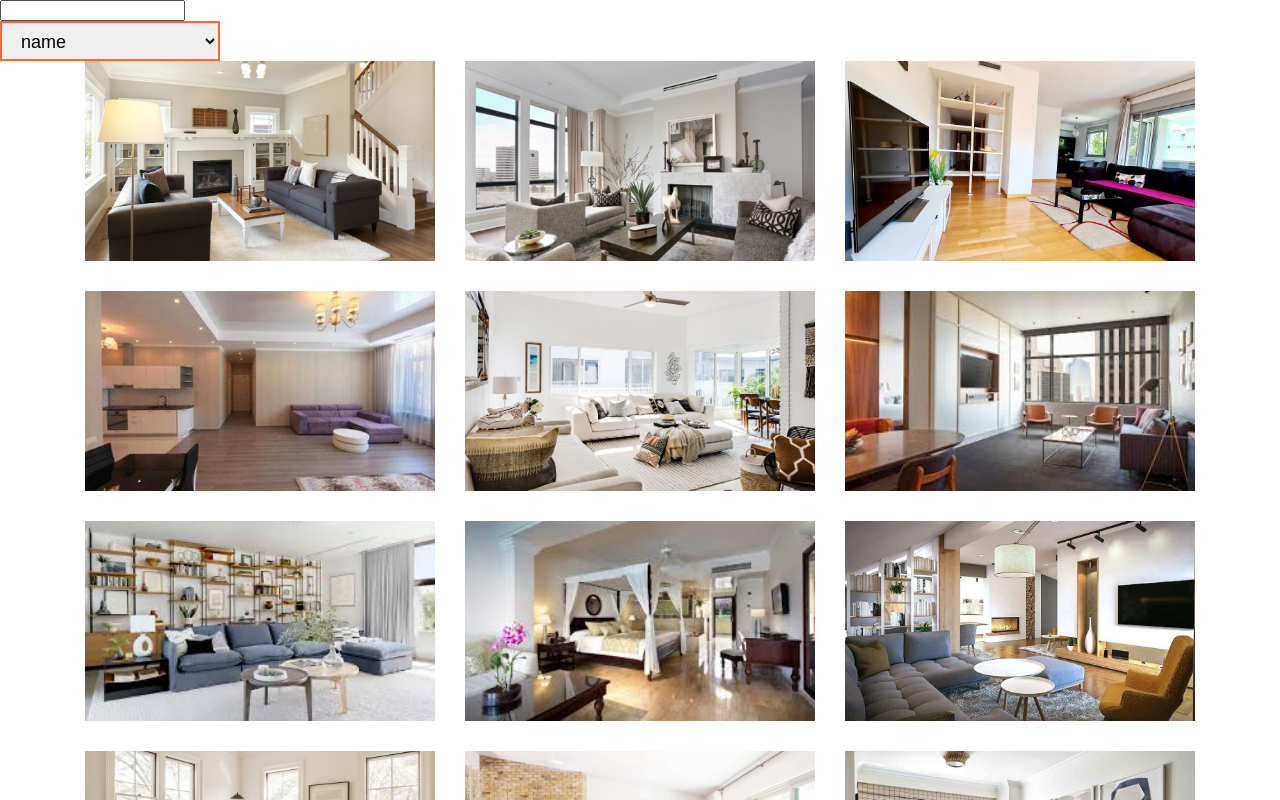
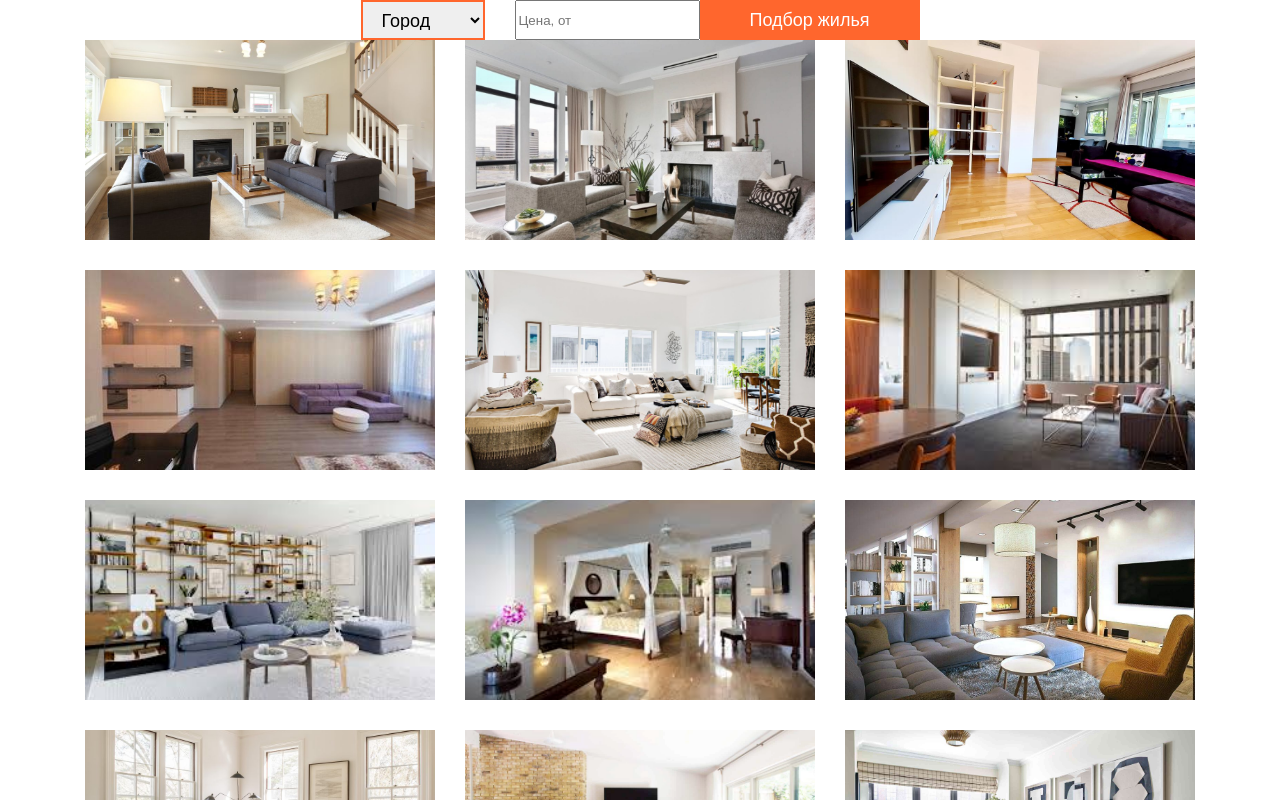
Before and after one commit to Volodymyr-bart/booking-clone_vue, a Vue app: page / in a window 1280 px wide. Shown: the top 800 px of the page. Built offline with nearby package versions, Linux system fonts and the light colour scheme.

Commit message:
finisg 15

```diff
--- a/src/App.vue
+++ b/src/App.vue
@@ -1,8 +1,9 @@
 <template>
   <div class="app">
     <h2>{{ text }}</h2>
-    <CustomInput v-model="text" />
-    <CustomSelect :items="['name', 'label', 'salary']" />
+    <ContainerPage>
+      <ApartmentsFilterForm class="apartments-filter" @submit="handleItemClick" />
+    </ContainerPage>
     <ApartmentsList :items="apartments">
       <template v-slot:apartment="{ apartment }">
         <ApartmentsItem
@@ -18,12 +19,12 @@
 <script>
 import ApartmentsList from "./components/apartment/ApartmentsList.vue";
 import ApartmentsItem from "./components/apartment/ApatmentsItem.vue";
-import CustomInput from "./components/shared/CustomInput.vue";
-import CustomSelect from "./components/shared/CustomSelect.vue";
+import ApartmentsFilterForm from "./components/apartment/ApartmentsFilterForm.vue";
 import apartments from "./components/apartment/apartment";
+import ContainerPage from "./components/shared/ContainerPage.vue";
 export default {
   name: "App",
-  components: { CustomInput, CustomSelect, ApartmentsList, ApartmentsItem },
+  components: { ApartmentsList, ApartmentsItem, ContainerPage, ApartmentsFilterForm },
   data() {
     return {
       text: "",
--- /dev/null
+++ b/src/components/apartment/ApartmentsFilterForm.vue
@@ -0,0 +1,64 @@
+<template>
+  <form class="form" @submit.prevent="handleSubmit">
+    <CustomSelect :items="cities" v-model="city" class="form__select" />
+    <CustomInput v-model="price" placeholder="Цена, от" />
+    <StandartButton class="form__submit" type="submit"> Подбор жилья </StandartButton>
+  </form>
+</template>
+
+<script>
+import CustomSelect from "../shared/CustomSelect";
+import CustomInput from "../shared/CustomInput";
+import StandartButton from "../shared/StandartButton";
+
+export default {
+  components: {
+    CustomSelect,
+    CustomInput,
+    StandartButton,
+  },
+  data() {
+    return {
+      price: "",
+      city: "",
+    };
+  },
+  computed: {
+    cities() {
+      return [
+        { value: "", label: "Город", selected: true },
+        "Kyiv",
+        "Odesa",
+        "Poltava",
+        "Kharkiv",
+        "Dnipro",
+        "Lviv",
+        "Kherson",
+        "Mariupol",
+      ];
+    },
+  },
+  methods: {
+    handleSubmit() {
+      this.$emit("submit", {
+        city: this.city,
+        price: this.price,
+      });
+    },
+  },
+};
+</script>
+
+<style lang="scss" scoped>
+.form {
+  display: flex;
+
+  &__select {
+    margin-right: 30px;
+  }
+
+  &__submit {
+    margin-left: auto;
+  }
+}
+</style>
--- a/src/components/StandartButton.vue
+++ b/src/components/shared/StandartButton.vue
@@ -24,16 +24,17 @@ export default {
 .btn {
   display: inline-block;
   font-size: 18px;
-  background: rgb(239, 66, 66);
+  background: #ff662d;
   color: #fff;
   cursor: pointer;
   min-width: 220px;
   border: 1px solid transparent;
   padding: 8px 15px;
-  &--outline {
+
+  &--outlined {
     background: none;
-    border: solid 1px rgb(239, 66, 66);
-    color: rgb(239, 66, 66);
+    border: 1px solid #ff662d;
+    color: #ff662d;
   }
 }
 </style>
```
Also changed, not shown: src/components/apartment/ApartmentFilterForm.vue (deleted).
